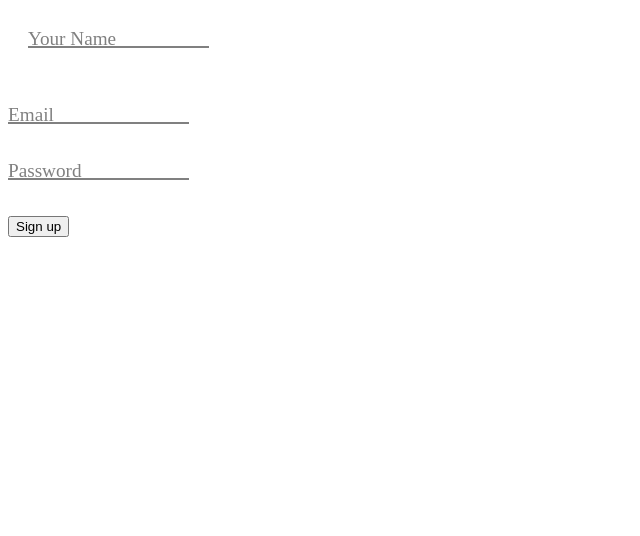
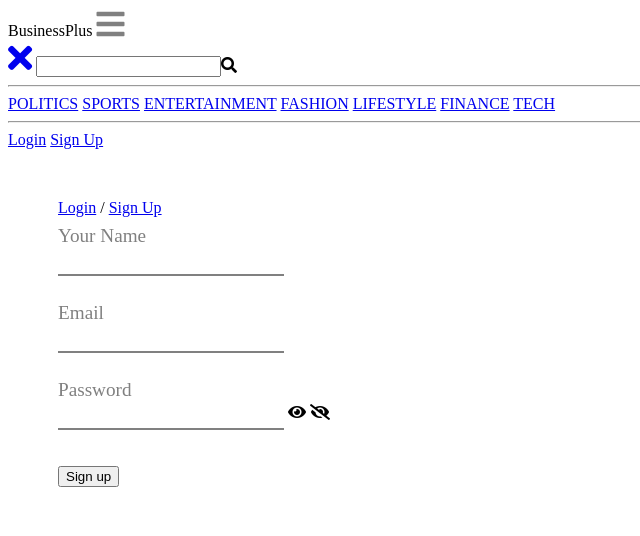
Before and after one commit to tomelleyz/Business-Plus, a PHP site: page /register.inc.php in a window 1280 px wide. Shown: the top 536 px of the page, without its empty margins (0-640 px from the left). Run offline with PHP 8.4, Linux system fonts and the light colour scheme; some libraries are stand-ins or nearby versions.

Commit message:
Wrote the html code for the register page

```diff
--- a/guest/register.css
+++ b/guest/register.css
@@ -1,13 +1,21 @@
+form {
+    padding: 50px;
+}
 .field {
     position: relative;
-    padding: 20px;
 }
 label {
     position: absolute;
     color: grey;
     font-size: 1.2em;
+    top: -10px;
+    transition: .4s;
 }
 .input {
     border: none;
     border-bottom: 2px solid grey;
+    padding: 13px 0 5px 0;
+    font-size: 1.1em;
+    outline: none;
+    transition: .3s;
 }
--- a/guest/register.inc.php
+++ b/guest/register.inc.php
@@ -6,32 +6,125 @@
     <title>Business Plus | Register</title>
     <meta name="viewport" content="width=device-width, initial-scale=1">
     <link rel="stylesheet" type="text/css" media="screen" href="register.css" />
+    <link rel="stylesheet" href="https://use.fontawesome.com/releases/v5.4.1/css/all.css" integrity="sha384-5sAR7xN1Nv6T6+dT2mhtzEpVJvfS3NScPQTrOxhwjIuvcA67KV2R5Jz6kr4abQsz" crossorigin="anonymous">
     <script src="https://ajax.googleapis.com/ajax/libs/jquery/3.3.1/jquery.min.js"></script>
 </head>
 <body>
 
+    <header>
+        <span class="logo"> <span id="business">Business</span><span id="plus">Plus</span> </span>
+        <span class="searchbox" style="display:none"> <input type="search" name="query"/><i class="fas fa-search"></i> </span> <!-- Visible only on large screens -->
+        <span id="menu"><i class="fas fa-bars" style="font-size: 32px; color: grey;"></i></span>
+
+        <!-- News Sections for large screens -->
+        <nav style="display:none" class="news-sections">
+            <a href="#">POLITICS</a>
+            <a href="#">SPORTS</a>
+            <a href="#">ENTERTAINMENT</a>
+            <a href="#">FASHION</a>
+            <a href="#">LIFESTYLE</a>
+            <a href="#">FINANCE</a>
+            <a href="#">TECH</a>
+
+            <a href="#" id="login">Login</a>
+        </nav>
+        <!-- End of News Sections Nav for large screens -->
+</header>
+
+    <!-- SideNav -->
+    <nav id="sidenav">
+        <a href="javascript:void(0)" class="closebtn" onclick="closeMenu()"><i class="fas fa-times" style="font-size: 35px"></i></a>
+        <span> <input type="search" name="query"/><i class="fas fa-search"></i> </span>
+        <hr/>
+        <a href="#">POLITICS</a>
+        <a href="#">SPORTS</a>
+        <a href="#">ENTERTAINMENT</a>
+        <a href="#">FASHION</a>
+        <a href="#">LIFESTYLE</a>
+        <a href="#">FINANCE</a>
+        <a href="#">TECH</a>
+        <hr/>
+        <a href="#" id="login">Login</a>
+        <a href="#" id="login">Sign Up</a>
+    </nav>
+    <!-- End of SideNav -->
+
     <form>
-
+        <span> <a href="login.inc.php">Login</a> &#47; <a href="register.inc.php">Sign Up</a> </span>
+        <br/><br/>
         <div class="field">
         <label for="name" id="name">Your Name</label>
-        <input type="text" name="name" id="theName" class="input"/>
+        <input type="text" name="name" id="theName" class="input" onfocus="nameFocus()" onblur="nameBlur()"/>
         </div>
         <br/><br/>
-        <div>
+        <div class="field">
         <label for="email" id="email">Email</label>
-        <input type="email" name="email" id="theEmail" class="input"/>
+        <input type="email" name="email" id="theEmail" class="input" onfocus="emailFocus()" onblur="emailBlur()"/>
         </div>
         <br/><br/>
-        <div>
+        <div class="field">
         <label for="password" id="password">Password</label>
-        <input type="password" name="password" id="thePassword" class="input"/>
+        <input type="password" name="password" id="thePassword" class="input" onfocus="passwordFocus()" onblur="passwordBlur()"/>
+        <span title="Show password" onclick="show()"><i class="fas fa-eye"></i></span> <span title="Hide password" onclick="hide()"><i class="fas fa-eye-slash"></i></span>
         </div>
         <br/><br/>
         <input type="submit" value="Sign up"/>
     </form>
 
 <script>
-$(document).ready(function(){
+var nameLabel = document.getElementById("name");
+var nameField = document.getElementById("theName");
+var emailLabel = document.getElementById("email");
+var emailField = document.getElementById("theEmail");
+var passwordLabel = document.getElementById("password");
+var passwordField = document.getElementById("thePassword");
+
+function nameFocus() {
+    nameLabel.style.color = "#622670";
+    nameLabel.style.fontSize = "13px";
+    nameLabel.style.fontWeight = "bold";
+    nameField.style.borderBottom = "2px solid #622670";
+}
+function nameBlur() {
+    nameLabel.style.color = "grey";
+    nameLabel.style.fontSize = "1.2em";
+    nameLabel.style.fontWeight = "normal";
+    nameField.style.borderBottom = "2px solid grey";
+}
+
+function emailFocus() {
+    emailLabel.style.color = "#622670";
+    emailLabel.style.fontSize = "13px";
+    emailLabel.style.fontWeight = "bold";
+    emailField.style.borderBottom = "2px solid #622670";
+}
+function emailBlur() {
+    emailLabel.style.color = "grey";
+    emailLabel.style.fontSize = "1.2em";
+    emailLabel.style.fontWeight = "normal";
+    emailField.style.borderBottom = "2px solid grey";
+}
+
+function passwordFocus() {
+    passwordLabel.style.color = "#622670";
+    passwordLabel.style.fontSize = "13px";
+    passwordLabel.style.fontWeight = "bold";
+    passwordField.style.borderBottom = "2px solid #622670";
+}
+function passwordBlur() {
+    passwordLabel.style.color = "grey";
+    passwordLabel.style.fontSize = "1.2em";
+    passwordLabel.style.fontWeight = "normal";
+    passwordField.style.borderBottom = "2px solid grey";
+}
+
+function show() {
+    document.getElementById("thePassword").setAttribute("type", "text");
+}
+function hide() {
+    document.getElementById("thePassword").setAttribute("type", "password");
+}
+/*$(document).ready(function(){
     $("#theName").focus(function(){
         $("#name").animate({
             color: '#622670',
@@ -46,7 +139,37 @@ $(document).ready(function(){
         });
         $(this).animate({borderBottom: '2px solid grey'});
     });
-});
+
+    $("#theEmail").focus(function(){
+        $("#email").animate({
+            color: '#622670',
+            fontSize: '13px'
+        });
+        $(this).animate({borderBottom: '2px solid #622670'});
+    });
+    $("#theEmail").blur(function(){
+        $("#email").animate({
+            color: 'grey',
+            fontSize: '1.2em'
+        });
+        $(this).animate({borderBottom: '2px solid grey'});
+    });
+
+    $("#thePassword").focus(function(){
+        $("#password").animate({
+            color: '#622670',
+            fontSize: '13px'
+        });
+        $(this).animate({borderBottom: '2px solid #622670'});
+    });
+    $("#thePassword").blur(function(){
+        $("#password").animate({
+            color: 'grey',
+            fontSize: '1.2em'
+        });
+        $(this).animate({borderBottom: '2px solid grey'});
+    });
+});*/
 </script>
 </body>
 </html>
```
